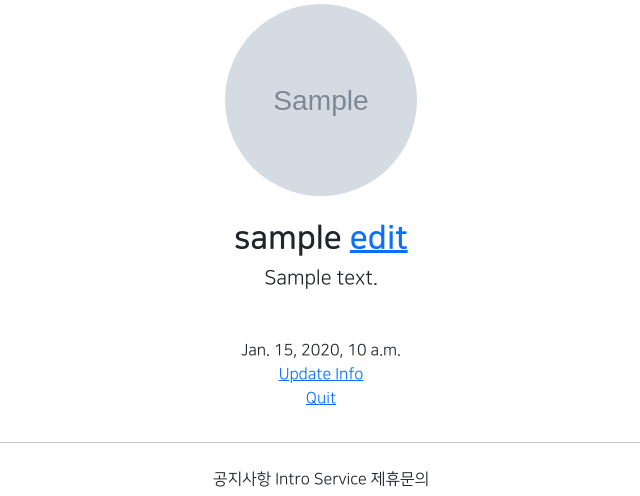
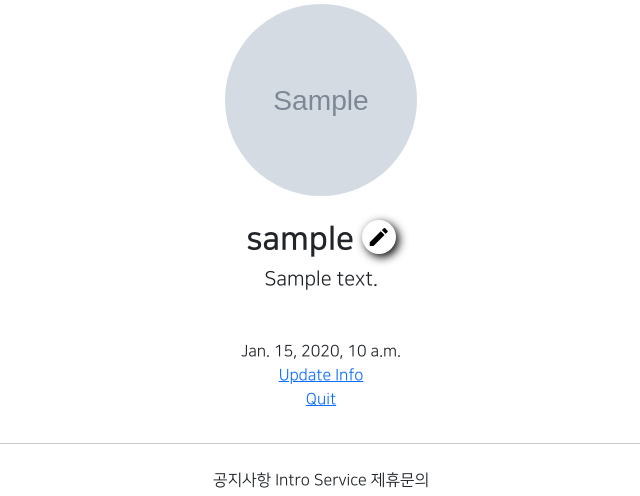
Before and after one commit to likeMinion/likeminion, a Django app: page /accounts/detail/1 in a window 1280 px wide. Shown: the part 269-765 px from the top of the page, without its empty margins (319-959 px from the left). Run offline with Django 3.2, Linux system fonts and the light colour scheme; the first user in the database is signed in; tables that the repository leaves empty hold one stand-in row (Sample ...); some web fonts are replaced.

Commit message:
7월 29일 -3

```diff
--- a/accountapp/templates/accountapp/detail.html
+++ b/accountapp/templates/accountapp/detail.html
@@ -10,7 +10,8 @@
                 <h2 class="NNS_B">
                     {{ target_user.profile.nickname }}
                     {% if target_user == user %}
-                    <a href="{% url 'profileapp:update' pk=target_user.profile.pk %}">edit</a>
+                    <a href="{% url 'profileapp:update' pk=target_user.profile.pk %}"
+                       class="material-icons round_button">edit</a>
                     {% endif %}
                 </h2>
                 <h5>{{ target_user.profile.message }}</h5>
--- a/static/base.css
+++ b/static/base.css
@@ -31,3 +31,15 @@
 .NNS_B {
     font-family: 'NanumSquareB', cursive;
 }
+
+.round_button {
+    color: black;
+    text-decoration: none;
+    box-shadow: 3px 3px 10px black;
+    border-radius: 20rem;
+    padding: .3rem;
+}
+
+.round_button:hover {
+    color: coral;
+}
--- a/templates/head.html
+++ b/templates/head.html
@@ -17,6 +17,10 @@
 
     {# Static Files Link #}
     <link rel="stylesheet" type="text/css" href="{% static 'base.css' %}">
+
+    {# MATERIAL ICONS Link #}
+    <link href="https://fonts.googleapis.com/css2?family=Material+Icons" rel="stylesheet">
+
 
     {# 7월 15일 #}
     <style>
```
